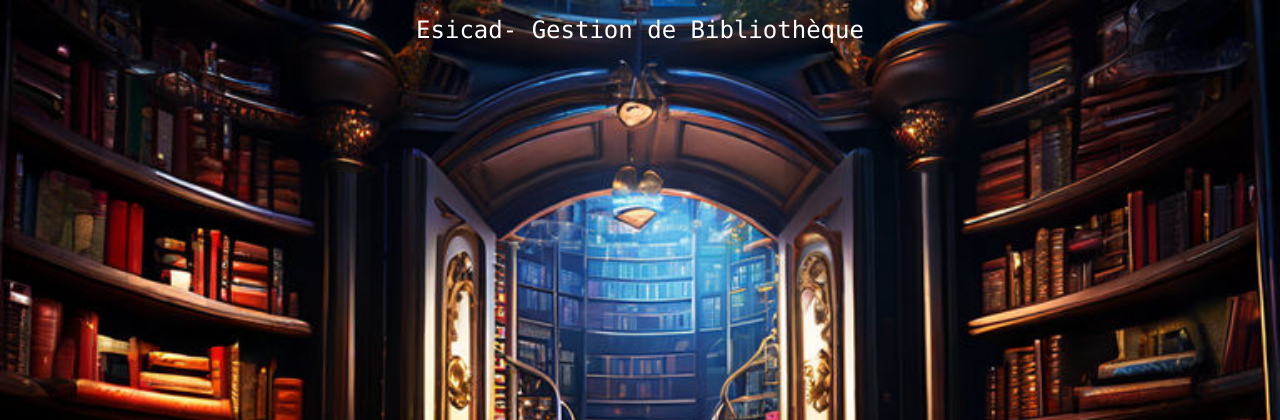
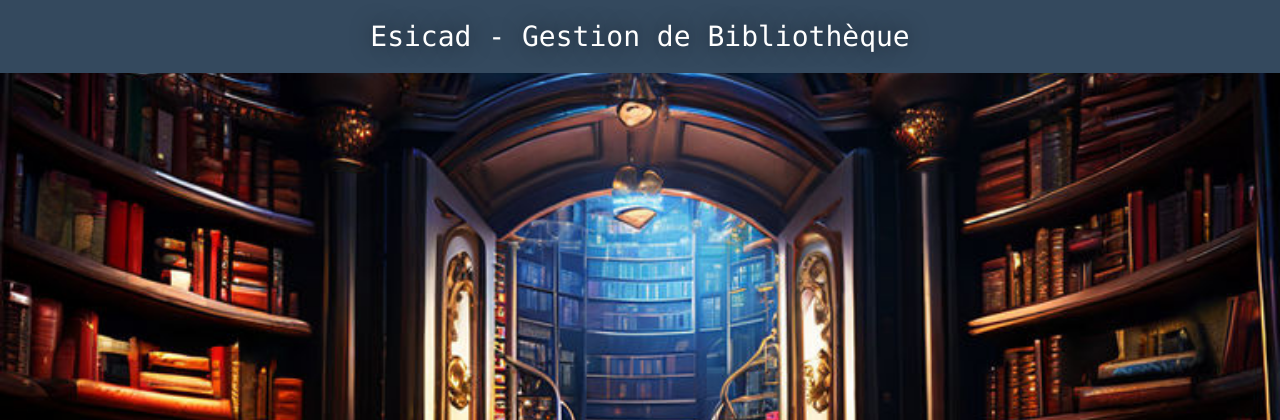
Before and after one commit to AureusOnly/appstarter, a CodeIgniter 4 app: template app/Views/templates/header.php in a window 1280 px wide. Shown: the top 420 px of the page. Run offline with PHP 8.4 and a stand-in for CodeIgniter, Linux system fonts and the light colour scheme; the template is opened without the code that fills it, so the values that code supplies are empty; some libraries are stand-ins or nearby versions.

Commit message:
nouveaau push

```diff
--- a/app/Views/templates/header.php
+++ b/app/Views/templates/header.php
@@ -5,12 +5,49 @@
     <meta charset="UTF-8">
     <meta name="viewport" content="width=device-width, initial-scale=1.0">
     <link rel="stylesheet" href="assets/styles.css"/>
-    <title>Bibliothèque</title>
+    <title>Esicad - Gestion de Bibliothèque</title>
+    <style>
+        body {
+            font-family: Arial, sans-serif;
+            margin: 0;
+            padding: 0;
+        }
+
+        header {
+            background-color: #34495e;
+            color: #ffffff;
+            padding: 20px;
+            text-align: center;
+        }
+
+        header h1 {
+            margin: 0;
+            font-size: 28px;
+        }
+
+        .logged-in-message {
+            background-color: #2ecc71;
+            color: #ffffff;
+            padding: 10px 20px;
+            border-radius: 5px;
+            display: inline-block;
+            margin-top: 10px;
+            font-size: 18px;
+            transition: background-color 0.3s;
+        }
+
+        .logged-in-message:hover {
+            background-color: #27ae60;
+        }
+    </style>
 </head>
+
 <body>
     <header>
-        <h1>Esicad- Gestion de Bibliothèque</h1>
+        <h1>Esicad - Gestion de Bibliothèque</h1>
         <?php if (isset($loggedIn) && $loggedIn == true) : ?>
-            <span>Bonjour, <?=esc($name) ?></span>
-            <?php endif ?>
+            <div class="logged-in-message">
+                <span>Bonjour, <?= esc($name) ?></span>
+            </div>
+        <?php endif ?>
     </header>
```
